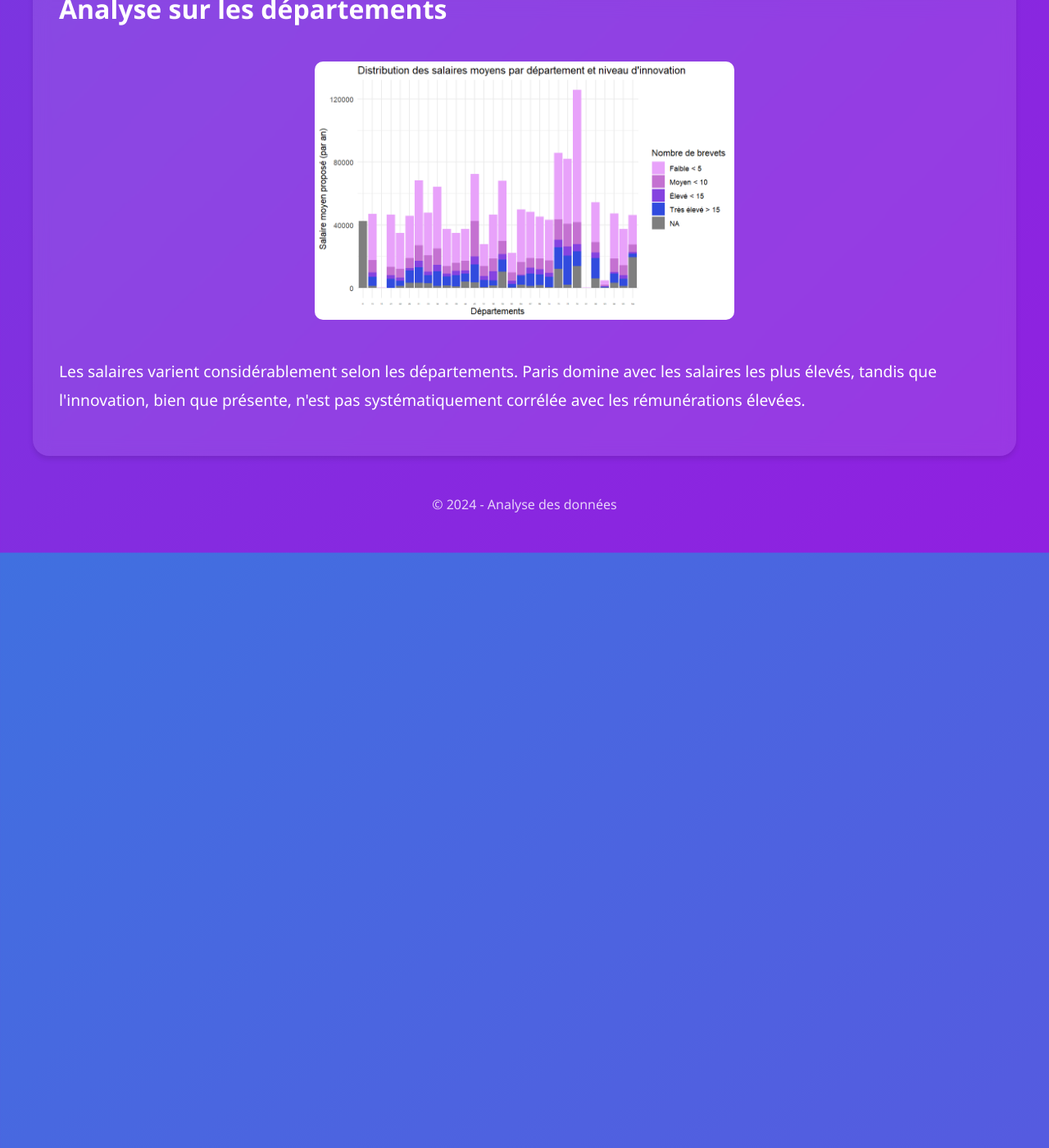
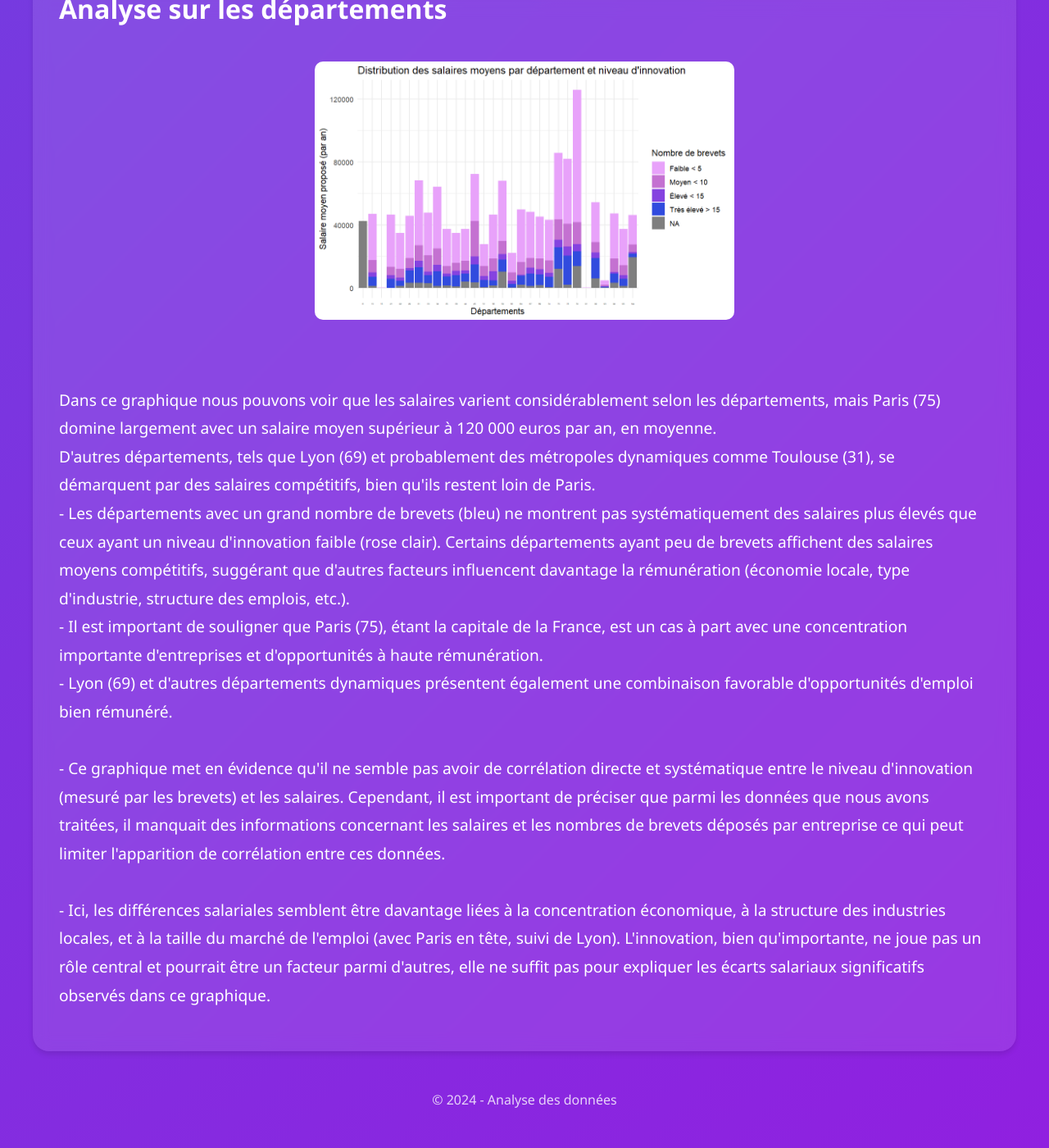
Before and after one commit to SebastienH422/ProjetR.smams, a Jekyll site: the page analyses.html, which Jekyll copies as it is, in a window 1280 px wide and 1400 px high, scrolled down 5567 px. Shown: the whole window at 82% size. Built offline with Jekyll 4.4.1, drawn with Linux system fonts in a browser that asks for light colours.

Commit message:
Update analyses.html

```diff
--- a/analyses.html
+++ b/analyses.html
@@ -149,7 +149,15 @@ Les catégories A et H se démarquent non seulement par leur volume élevé de b
                 <p align="center">
                     <img src="Images/VIOLET(nsm).png" alt="Analyse des départements">
                 </p>
-                <p>Les salaires varient considérablement selon les départements. Paris domine avec les salaires les plus élevés, tandis que l'innovation, bien que présente, n'est pas systématiquement corrélée avec les rémunérations élevées.</p>
+                <p><br> Dans ce graphique nous pouvons voir que les salaires varient considérablement selon les départements, mais Paris (75) domine largement avec un salaire moyen supérieur à 120 000 euros par an, en moyenne.
+<br>D'autres départements, tels que Lyon (69) et probablement des métropoles dynamiques comme Toulouse (31), se démarquent par des salaires compétitifs, bien qu'ils restent loin de Paris.
+<br> - Les départements avec un grand nombre de brevets (bleu) ne montrent pas systématiquement des salaires plus élevés que ceux ayant un niveau d'innovation faible (rose clair). Certains départements ayant peu de brevets affichent des salaires moyens compétitifs, suggérant que d'autres facteurs influencent davantage la rémunération (économie locale, type d'industrie, structure des emplois, etc.).
+<br> - Il est important de souligner que Paris (75), étant la capitale de la France, est un cas à part avec une concentration importante d'entreprises et d'opportunités à haute rémunération.
+<br> - Lyon (69) et d'autres départements dynamiques présentent également une combinaison favorable d'opportunités d'emploi bien rémunéré.
+<br>
+<br> - Ce graphique met en évidence qu'il ne semble pas avoir de corrélation directe et systématique entre le niveau d'innovation (mesuré par les brevets) et les salaires. Cependant, il est important de préciser que parmi les données que nous avons traitées, il manquait des informations concernant les salaires et les nombres de brevets déposés par entreprise ce qui peut limiter l'apparition de corrélation entre ces données.
+<br>
+<br> - Ici, les différences salariales semblent être davantage liées à la concentration économique, à la structure des industries locales, et à la taille du marché de l'emploi (avec Paris en tête, suivi de Lyon). L'innovation, bien qu'importante, ne joue pas un rôle central et pourrait être un facteur parmi d'autres, elle ne suffit pas pour expliquer les écarts salariaux significatifs observés dans ce graphique.</p>
             </section>
         </main>
 
```
